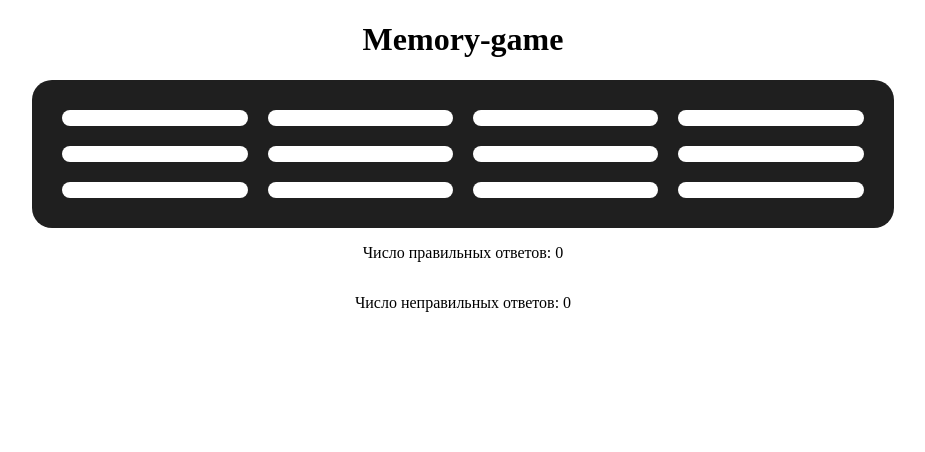
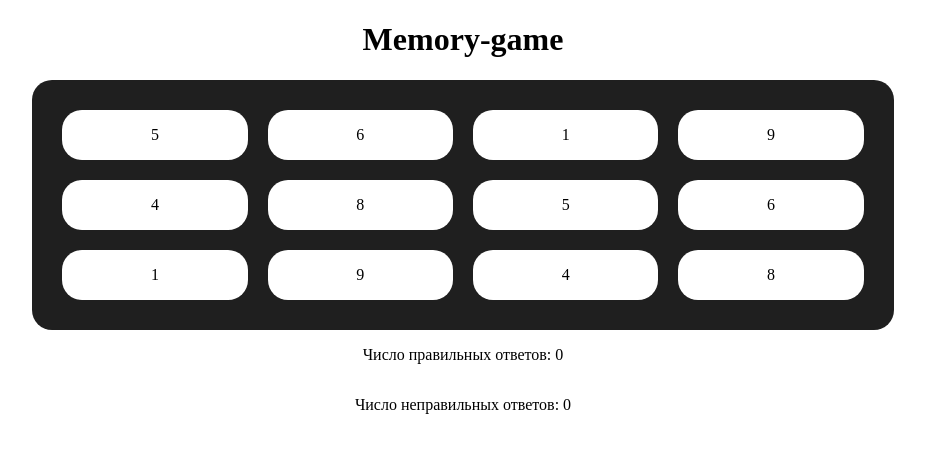
Before and after one commit to ortamfag/React_Memory-game, a React (Create React App) app: page / in a window 1280 px wide. Shown: the top 452 px of the page, without its empty margins (177-1102 px from the left). Built offline with nearby package versions, Linux system fonts and the light colour scheme.

Commit message:
ADD: random count

```diff
--- a/src/App.js
+++ b/src/App.js
@@ -11,11 +11,12 @@ function App() {
 
   const rightAnswersCounter = (click) => {
     setRight(Number(right) + Number(click));
+    setWrong(Number(wrong) + Number(click))
   };
 
-  const wrongAnswersCounter = (click) => {
-    setWrong(Number(wrong) + Number(click))
-  }
+  // const wrongAnswersCounter = (click) => {
+  //   setWrong(Number(wrong) + Number(click))
+  // }
 
 
 
@@ -25,7 +26,7 @@ function App() {
 
       <div className='game'>
         <div className='game__wrapper'>
-          <FieldGame rightAnswersCounter={rightAnswersCounter} wrongAnswersCounter={wrongAnswersCounter}/>
+          <FieldGame rightAnswersCounter={rightAnswersCounter}/>
         </div>
         <CounterRightAnswers right={right}/>
         <CounterWrongAnswers wrong={wrong}/>
--- a/src/components/FieldGame/FieldGame.jsx
+++ b/src/components/FieldGame/FieldGame.jsx
@@ -2,21 +2,26 @@ import React from 'react';
 import './index.scss';
 import ClickPlace from '../UI/ClickPlace/ClickPlace';
 
-const FieldGame = ({rightAnswersCounter}, {wrongAnswersCounter}) => {
+const FieldGame = ({rightAnswersCounter}) => {
+    let numberArr = new Set()
+    const matrixLength = 12
+
+    for (let i = 0; numberArr.size !== matrixLength / 2; i++) {
+        numberArr.add(Math.floor(Math.random() * (10 - 1) + 1))
+    }
+
+    let number = [...numberArr].concat([...numberArr]).sort(() => {
+        return - 1
+    })
+
+
     return (
         <>
-            <ClickPlace rightAnswersCounter={rightAnswersCounter} wrongAnswersCounter={wrongAnswersCounter}/>
-            <ClickPlace rightAnswersCounter={rightAnswersCounter} wrongAnswersCounter={wrongAnswersCounter}/>
-            <ClickPlace rightAnswersCounter={rightAnswersCounter} wrongAnswersCounter={wrongAnswersCounter}/>
-            <ClickPlace rightAnswersCounter={rightAnswersCounter} wrongAnswersCounter={wrongAnswersCounter}/>
-            <ClickPlace rightAnswersCounter={rightAnswersCounter} wrongAnswersCounter={wrongAnswersCounter}/>
-            <ClickPlace rightAnswersCounter={rightAnswersCounter} wrongAnswersCounter={wrongAnswersCounter}/>
-            <ClickPlace rightAnswersCounter={rightAnswersCounter} wrongAnswersCounter={wrongAnswersCounter}/>
-            <ClickPlace rightAnswersCounter={rightAnswersCounter} wrongAnswersCounter={wrongAnswersCounter}/>
-            <ClickPlace rightAnswersCounter={rightAnswersCounter} wrongAnswersCounter={wrongAnswersCounter}/>
-            <ClickPlace rightAnswersCounter={rightAnswersCounter} wrongAnswersCounter={wrongAnswersCounter}/>
-            <ClickPlace rightAnswersCounter={rightAnswersCounter} wrongAnswersCounter={wrongAnswersCounter}/>
-            <ClickPlace rightAnswersCounter={rightAnswersCounter} wrongAnswersCounter={wrongAnswersCounter}/>
+            {number.map((el, i) =>
+                <ClickPlace el={el} key={i} rightAnswersCounter={rightAnswersCounter}/>
+            )}
+
+
         </>
     );
 };
--- a/src/components/UI/ClickPlace/ClickPlace.jsx
+++ b/src/components/UI/ClickPlace/ClickPlace.jsx
@@ -1,14 +1,13 @@
 import React from 'react';
 import style from './ClickPlace.module.scss'
 
-const ClickPlace = ({rightAnswersCounter, wrongAnswersCounter}) => {
+const ClickPlace = ({rightAnswersCounter, el}) => {
     return (
         <div onClick={() => {
             rightAnswersCounter(1)
-            wrongAnswersCounter(1)
-            }}
+        }}
             className={style.game__item}>
-            <p></p>
+            <p>{el}</p>
         </div>
     );
 };
```
